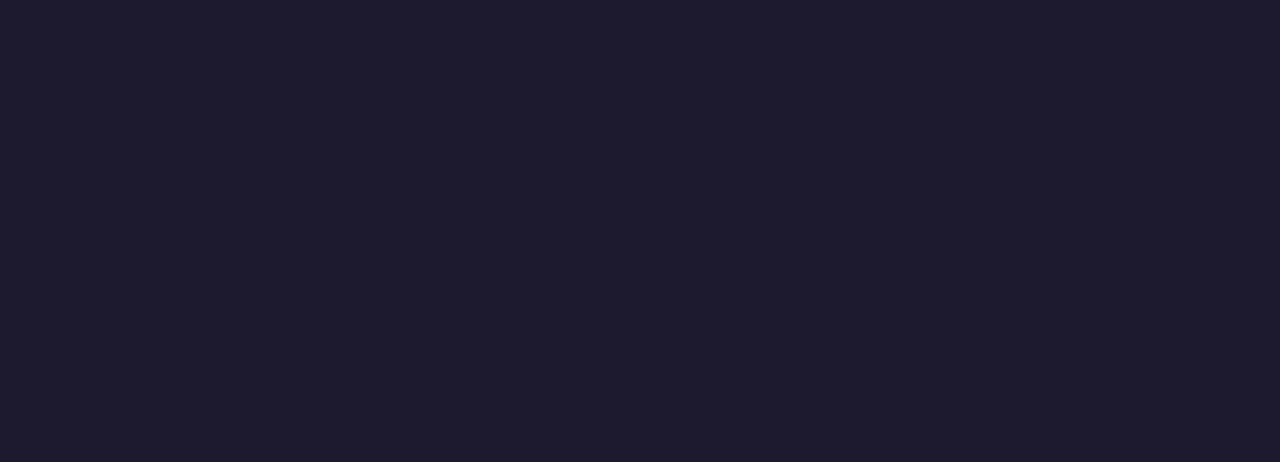
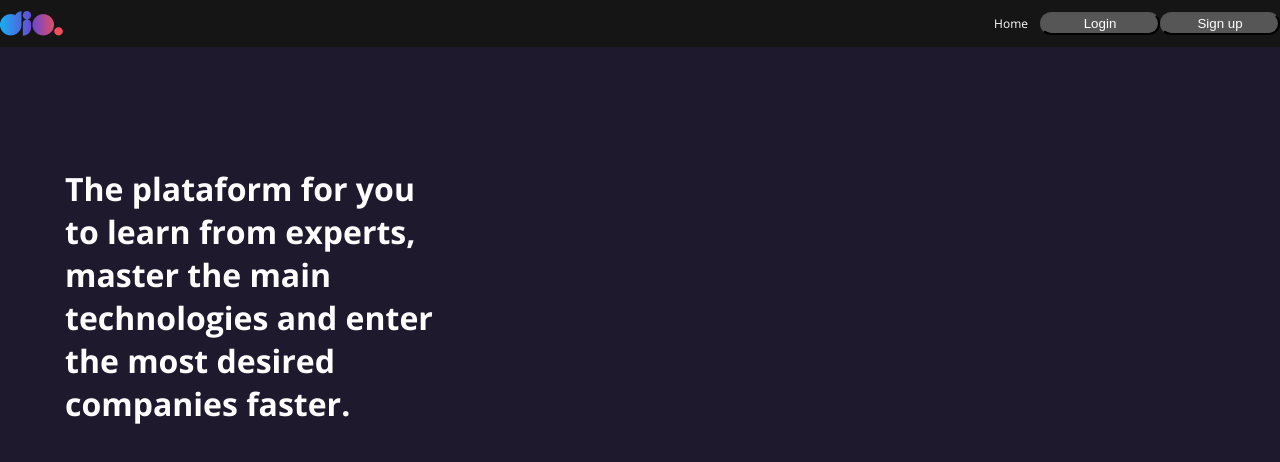
Before and after one commit to meanifreitas/dio, a React (Create React App) app: page /signup in a window 1280 px wide. Before the commit this address had no page. Shown: the top 462 px of the page. Built offline with nearby package versions, Linux system fonts and the light colour scheme.

Commit message:
Sign up page

```diff
--- /dev/null
+++ b/db.json
@@ -0,0 +1,7 @@
+{
+  "users": [{
+    "id": 1, "name": "Meani", "email": "meani.sf@gmail.com", "password": "12345"
+  }, {
+    "id": 2, "name": "Amelie", "email": "amelie@gmail.com", "password": "12345"
+  }]
+}
--- a/package.json
+++ b/package.json
@@ -7,7 +7,7 @@
     "@testing-library/jest-dom": "^5.17.0",
     "@testing-library/react": "^13.4.0",
     "@testing-library/user-event": "^13.5.0",
-    "axios": "^1.6.0",
+    "axios": "^1.6.1",
     "react": "^18.2.0",
     "react-dom": "^18.2.0",
     "react-hook-form": "^7.48.2",
@@ -22,7 +22,8 @@
     "start": "react-scripts start",
     "build": "react-scripts build",
     "test": "react-scripts test",
-    "eject": "react-scripts eject"
+    "eject": "react-scripts eject",
+    "api": "json-server --watch db.json -p 8001"
   },
   "eslintConfig": {
     "extends": [
--- a/src/App.js
+++ b/src/App.js
@@ -6,14 +6,16 @@ import {
 import { Home } from "./pages/home";
 import { Login } from "./pages/login";
 import { Feed } from "./pages/feed";
+import { SignUp } from "./pages/signUp";
 
 function App() {
   return (
     <Router className="App">
       <Routes>
-      <Route path="/" element={<Home />}/>
-      <Route path="/login" element={<Login />} />
-      <Route path="/feed" element={<Feed />} />
+        <Route path="/" element={<Home />}/>
+        <Route path="/login" element={<Login />} />
+        <Route path="/feed" element={<Feed />} />
+        <Route path="/signup" element={<SignUp />} />
       </Routes>
     </Router>
   );
--- a/src/pages/login/index.jsx
+++ b/src/pages/login/index.jsx
@@ -6,6 +6,7 @@ import { useNavigate } from 'react-router-dom';
 import { useForm } from 'react-hook-form';
 import { yupResolver } from '@hookform/resolvers/yup';
 import * as yup from 'yup';
+import { api } from '../../services/api';
 
 import {
   Container,
@@ -27,15 +28,23 @@ const schema = yup.object({
 const Login = () => {
   const navigate = useNavigate();
 
-  const { control, handleSubmit, formState: { errors, isValid } } = useForm({
+  const { control, handleSubmit, formState: { errors } } = useForm({
     resolver: yupResolver(schema),
     mode: 'onChange'
   });
 
-  const onSubmit = data => console.log(data);
+  const onSubmit = async formData => {
+    try {
+      const { data } = await api.get(`users?email=${formData.email}&senha=${formData.password}`);
 
-  const handleClick = () => {
-    navigate('/feed');
+      if (data.length) {
+        navigate('/feed');
+      } else {
+        alert('Invalid email or password!')
+      }
+    } catch (e) {
+      alert('Server error. Try again!');
+    }
   }
 
   return (<>
@@ -65,7 +74,7 @@ const Login = () => {
               leftIcon={<MdLock />}
               errorMessage={errors?.password?.message}
             />
-            <Button title="Sign in" variant="secondary" type="submit" onClick={handleClick}/>
+            <Button title="Sign in" variant="secondary" type="submit" onClick={onSubmit}/>
           </form>
           <Row>
             <ForgotPasswordText>Forgot my password</ForgotPasswordText>
--- /dev/null
+++ b/src/pages/signUp/index.jsx
@@ -0,0 +1,18 @@
+import Header from '../../components/Header';
+import { Container, Title, Column, Wrapper } from './styles';
+
+export const SignUp = () => {
+  return (<>
+    <Header></Header>
+    <Container>
+      <Column>
+        <Title>The plataform for you to learn from experts, master the main technologies and enter the most desired companies faster.</Title>
+      </Column>
+      <Column>
+        <Wrapper>
+
+        </Wrapper>
+      </Column>
+    </Container>
+  </>);
+}
--- /dev/null
+++ b/src/pages/signUp/styles.js
@@ -0,0 +1,43 @@
+import styled from 'styled-components';
+
+export const Container = styled.main`
+  width: 100%
+  max-width: 80%;
+  margin: 0 auto;
+  margin-top: 120px;
+
+  display: flex;
+  flex-direction: row;
+`;
+
+export const Column = styled.div`
+  flex: 1;
+`;
+
+export const Title = styled.h2`
+  font-family: 'Open Sans';
+  font-weight: 700;
+  font-size: 32px;
+  line-height: 43px;
+  color: #FFFF;
+  width: 380px;
+  max-width: 90%;
+  margin-left: 65px;
+`;
+
+export const Wrapper = styled.div`
+  width: 380px;
+`;
+
+export const SignUpTitle = styled.h2`
+  font-family: 'Open Sans';
+  font-size: 32px;
+  font-style: normal;
+  font-weight: 700;
+`;
+
+export const SignUpSubtitle = styled.p`
+  font-family: 'Open Sans';
+  font-size: 18px;
+  font-weight: 400;
+`;
--- /dev/null
+++ b/src/services/api.js
@@ -0,0 +1,5 @@
+import axios from 'axios';
+
+export const api = axios.create({
+  baseURL: 'http://localhost:8001'
+});
```
Also changed, not shown: 2 other files (tests, documents, lock files or other folders).
